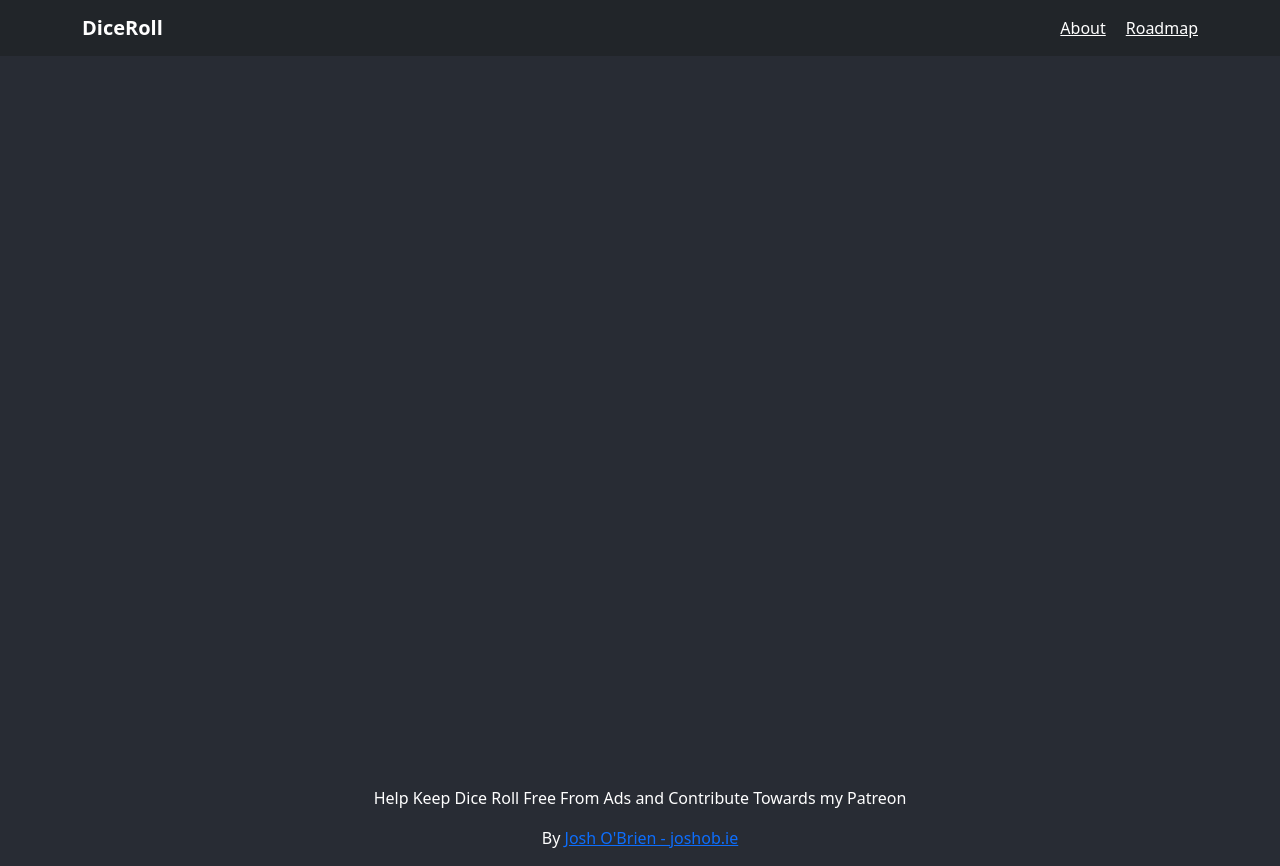
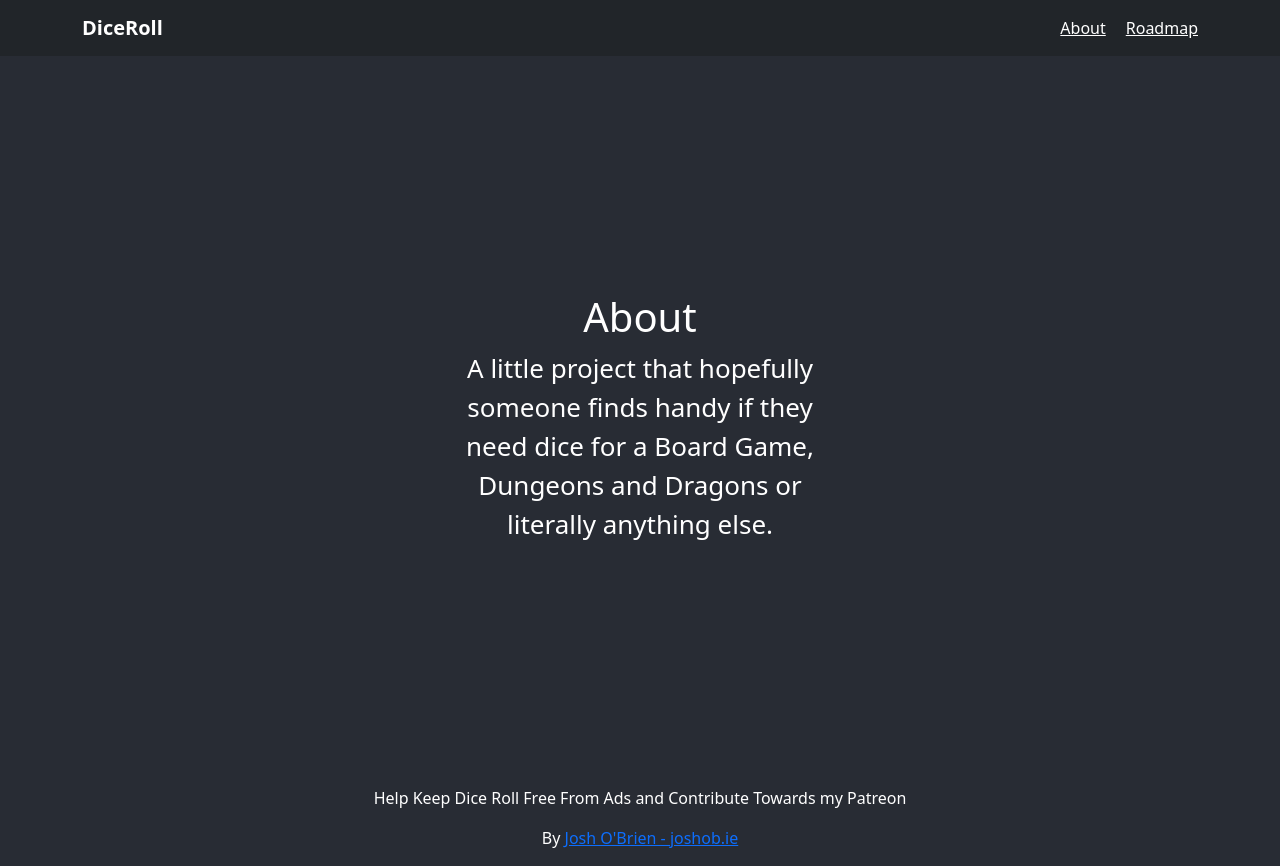
Before and after one commit to jobrien874/DiceGame, a React (Create React App) app: page /about in a window 1280 px wide. Built offline with nearby package versions, Linux system fonts and the light colour scheme.

Commit message:
About changes

```diff
--- a/src/App.css
+++ b/src/App.css
@@ -13,6 +13,10 @@
   margin-bottom: 20px;
   padding-left: 10px;
   padding-right: 10px;
+}
+
+.About-container {
+  max-width: 400px;
 }
 
 @media (prefers-reduced-motion: no-preference) {
--- a/src/pages/about/About.jsx
+++ b/src/pages/about/About.jsx
@@ -3,7 +3,12 @@ import React, { Component } from "react";
 class About extends Component {
   state = {};
   render() {
-    return <div className="App-body"></div>;
+    return <div className="App-body">
+      <div className="About-container">
+      <h1>About</h1>
+      <p>A little project that hopefully someone finds handy if they need dice for a Board Game, Dungeons and Dragons or literally anything else.</p>
+      </div>
+    </div>;
   }
 }
 
```
Also changed, not shown: 1 other file (tests, documents, lock files or other folders).
